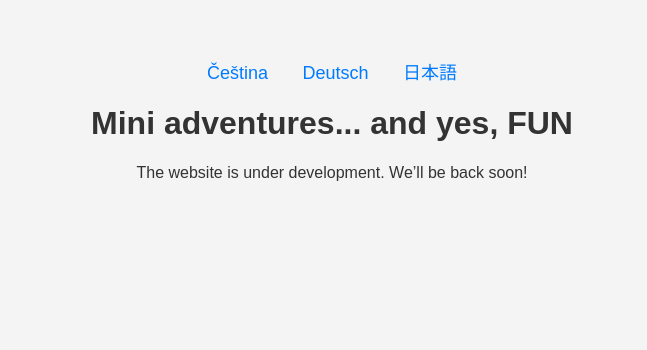
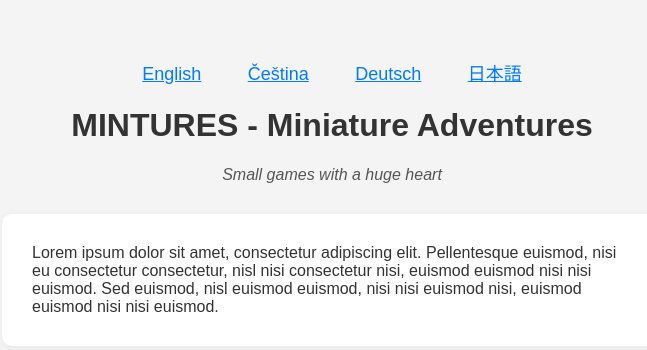
Before and after one commit to KordusCZ/Mintures, a plain HTML site: page index.html in a window 1280 px wide. Shown: the whole page, without its empty margins (308-955 px from the left). Drawn offline with Linux system fonts and the light colour scheme.

Commit message:
Update index.html with javascript

```diff
--- a/index.html
+++ b/index.html
@@ -15,21 +15,73 @@
         nav {
             margin-bottom: 20px;
         }
-        nav a {
+        nav button {
             margin: 0 15px;
-            text-decoration: none;
             font-size: 18px;
             color: #007bff;
+            background: none;
+            border: none;
+            cursor: pointer;
+            text-decoration: underline;
+        }
+        .subtitle {
+            font-style: italic;
+            margin-bottom: 30px;
+            color: #555;
+        }
+        .content {
+            max-width: 600px;
+            margin: 0 auto;
+            text-align: left;
+            background: #fff;
+            padding: 30px;
+            border-radius: 10px;
+            box-shadow: 0 2px 8px rgba(0,0,0,0.05);
         }
     </style>
 </head>
 <body>
     <nav>
-        <a href="index-cs.html">Čeština</a>
-        <a href="index-de.html">Deutsch</a>
-        <a href="index-ja.html">日本語</a>
+        <button onclick="setLang('en')">English</button>
+        <button onclick="setLang('cs')">Čeština</button>
+        <button onclick="setLang('de')">Deutsch</button>
+        <button onclick="setLang('ja')">日本語</button>
     </nav>
-    <h1>Mini adventures... and yes, FUN</h1>
-    <p>The website is under development. We’ll be back soon!</p>
+    <h1 id="main-title"></h1>
+    <div class="subtitle" id="subtitle"></div>
+    <div class="content" id="content"></div>
+    <script>
+        const texts = {
+            en: {
+                title: "MINTURES - Miniature Adventures",
+                subtitle: "Small games with a huge heart",
+                content: "Lorem ipsum dolor sit amet, consectetur adipiscing elit. Pellentesque euismod, nisi eu consectetur consectetur, nisl nisi consectetur nisi, euismod euismod nisi nisi euismod. Sed euismod, nisl euismod euismod, nisi nisi euismod nisi, euismod euismod nisi nisi euismod."
+            },
+            cs: {
+                title: "MINTURES - Miniaturní dobrodružství",
+                subtitle: "Malé hry s velkým srdcem",
+                content: "Lorem ipsum dolor sit amet, consectetur adipiscing elit. Pellentesque euismod, nisi eu consectetur consectetur, nisl nisi consectetur nisi, euismod euismod nisi nisi euismod. Sed euismod, nisl euismod euismod, nisi nisi euismod nisi, euismod euismod nisi nisi euismod."
+            },
+            de: {
+                title: "MINTURES - Miniaturabenteuer",
+                subtitle: "Kleine Spiele mit großem Herz",
+                content: "Lorem ipsum dolor sit amet, consectetur adipiscing elit. Pellentesque euismod, nisi eu consectetur consectetur, nisl nisi consectetur nisi, euismod euismod nisi nisi euismod. Sed euismod, nisl euismod euismod, nisi nisi euismod nisi, euismod euismod nisi nisi euismod."
+            },
+            ja: {
+                title: "MINTURES - ミニチュアアドベンチャー",
+                subtitle: "小さなゲーム、大きな心",
+                content: "Lorem ipsum dolor sit amet, consectetur adipiscing elit. Pellentesque euismod, nisi eu consectetur consectetur, nisl nisi consectetur nisi, euismod euismod nisi nisi euismod. Sed euismod, nisl euismod euismod, nisi nisi euismod nisi, euismod euismod nisi nisi euismod."
+            }
+        };
+
+        function setLang(lang) {
+            document.getElementById('main-title').textContent = texts[lang].title;
+            document.getElementById('subtitle').textContent = texts[lang].subtitle;
+            document.getElementById('content').textContent = texts[lang].content;
+        }
+
+        // Default language
+        setLang('en');
+    </script>
 </body>
 </html>
```
